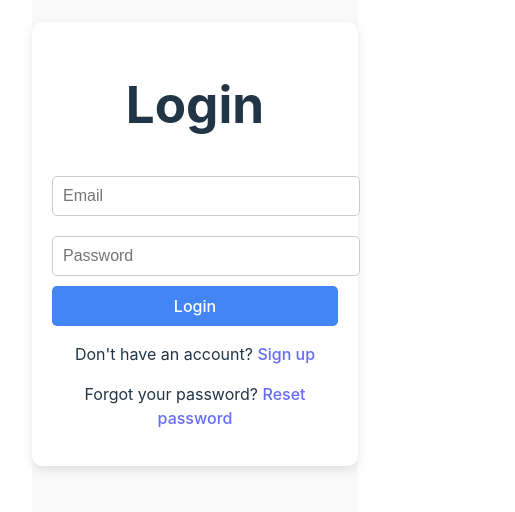
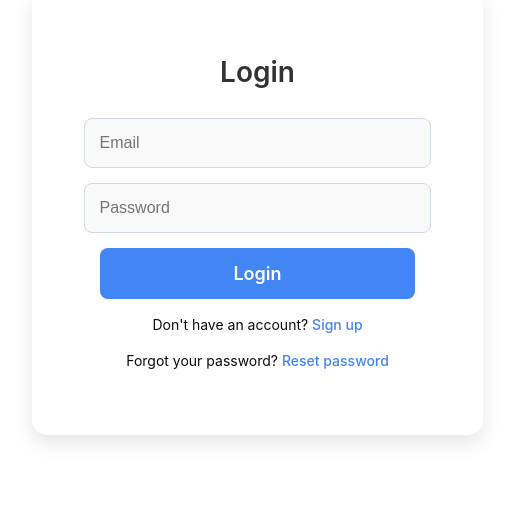
Before and after one commit to JAPH254/Heaviety-Pro, a React (Vite) app in the folder frontend/: page / in a window 390 px wide. Shown: the part 210-722 px from the top of the page, 515 px wide, since content can reach past the window. Built offline with nearby package versions, Linux system fonts and the light colour scheme.

Commit message:
feat: Enhanced responsiveness and improved my styling

```diff
--- a/frontend/src/pages/Login.scss
+++ b/frontend/src/pages/Login.scss
@@ -1,43 +1,55 @@
-.login-container {
-  display: flex;
-  justify-content: center;
-  align-items: center;
-  height: 100vh;
+.login-form {
+  background-color: #ffffff;
+  padding: 50px;
+  border-radius: 15px;
+  box-shadow: 0 8px 20px rgba(0, 0, 0, 0.1);
+  width: 90vw;
+  max-width: 400px;
+  transition: box-shadow 0.3s ease;
+  text-align: center;
+
+  &:hover {
+    box-shadow: 0 12px 24px rgba(0, 0, 0, 0.15);
+  }
+
+  h1 {
+    font-size: 28px;
+    margin-bottom: 30px;
+    color: #333;
+    font-weight: 600;
+  }
+
+  /* Center and balance inputs and buttons */
+  input, button {
+    display: block; /* Ensures that they take up the full width and are aligned properly */
+    margin: 15px auto; /* Centers the elements horizontally */
+    width: 90%; /* Reduced width for equal margins on both sides */
+    padding: 15px; /* More padding for a balanced, pleasant look */
+    border-radius: 8px;
+    font-size: 16px;
+    transition: all 0.3s ease; /* Smooth transitions */
+  }
+
+  /* Styling specifically for inputs */
+  input {
+    border: 1px solid #d1d9e6;
     background-color: #f9f9f9;
 
-  .login-form {
-    background-color: #fff;
-    padding: 20px;
-    border-radius: 10px;
-    box-shadow: 0 4px 10px rgba(0, 0, 0, 0.1);
-    max-width: 400px;
-    width: 100%;
-    text-align: center;
-
-    h2 {
-      font-size: 24px;
-      margin-bottom: 20px;
-      color: #333;
+    &:focus {
+      border-color: #4285f4;
+      outline: none;
+    }
   }
 
-    input {
-      width: 100%;
-      padding: 10px;
-      margin: 10px 0;
-      border: 1px solid #ccc;
-      border-radius: 5px;
-      font-size: 16px;
-    }
-
+  /* Styling specifically for buttons */
   button {
-      width: 100%;
-      padding: 10px;
-      background-color: #4285F4;
+    background-color: #4285f4;
     color: white;
     border: none;
-      border-radius: 5px;
-      font-size: 16px;
+    font-size: 18px;
+    font-weight: 600;
     cursor: pointer;
+    transition: background-color 0.3s ease;
 
     &:hover {
       background-color: #357ae8;
@@ -45,9 +57,38 @@
   }
 
   .error-message {
-      color: red;
+    color: #e74c3c;
     font-size: 14px;
     margin-bottom: 10px;
+    text-align: left;
+  }
+
+  p {
+    margin-top: 15px;
+    font-size: 14px;
+    color: #0f0a0a;
+
+    a {
+      color: #4285f4;
+      text-decoration: none;
+      font-weight: 500;
+      transition: color 0.3s ease;
+
+      &:hover {
+        color: #357ae8;
       }
     }
   }
+
+  @media (min-width: 768px) {
+    width: 60vw;
+    max-width: 500px;
+    padding: 60px;
+  }
+
+  @media (min-width: 1024px) {
+    width: 40vw;
+    max-width: 600px;
+    padding: 70px;
+  }
+}
```
Lines whose indentation alone changed are shown as unchanged.
